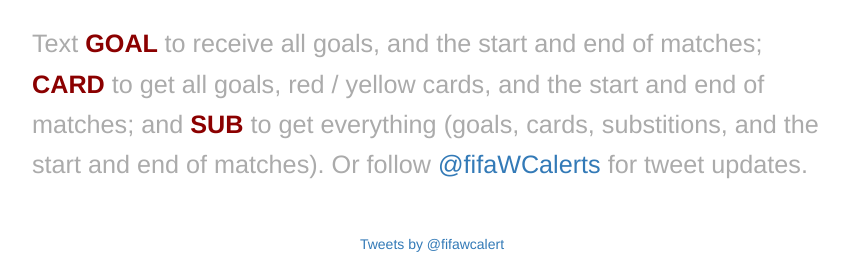
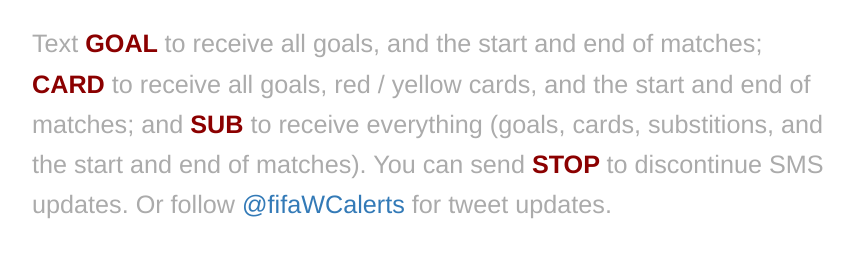
Before and after one commit to lambtron/worldcupsms, a website: page public/views/index.html in a window 1280 px wide. Shown: the part 401-675 px from the top of the page, without its empty margins (208-1071 px from the left). Drawn offline with nearby package versions, Linux system fonts and the light colour scheme.

Commit message:
added STOP

```diff
--- a/public/views/index.html
+++ b/public/views/index.html
@@ -64,16 +64,19 @@
 					CARD
 				</span>
 				<span class="grey">
-					to get all goals, red / yellow cards, and the start and end of matches; and
+					to receive all goals, red / yellow cards, and the start and end of matches; and
 				</span>
 				<span class="red">
 				 	SUB
 				</span>
 				<span class="grey">
-					to get everything (goals, cards, substitions, and the start and end of matches).
+					to receive everything (goals, cards, substitions, and the start and end of matches). You can send
+				</span>
+				<span class="red">
+				 	STOP
 				</span>
 				<span class="grey">
-					Or follow
+					to discontinue SMS updates. Or follow
 				</span>
 				<a href="https://www.twitter.com/fifawcalerts">@fifaWCalerts</a>
 				<span class="grey">
```
